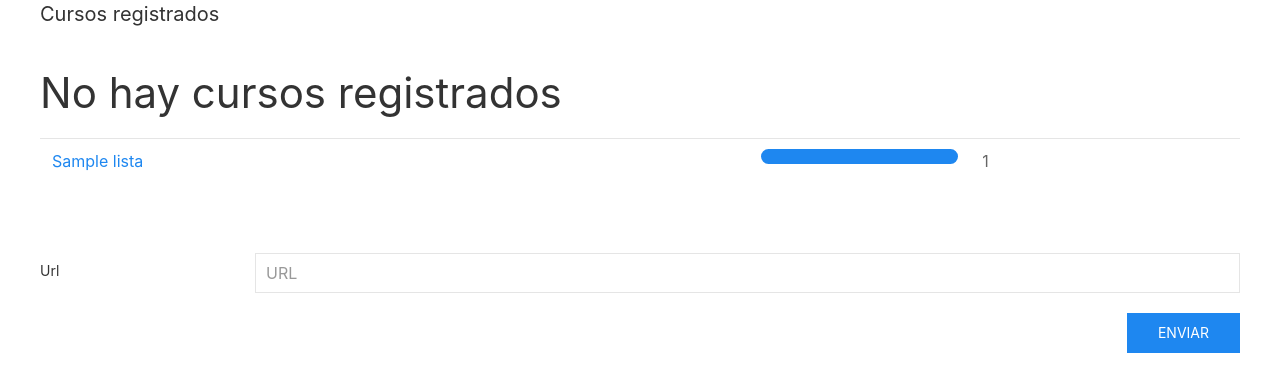
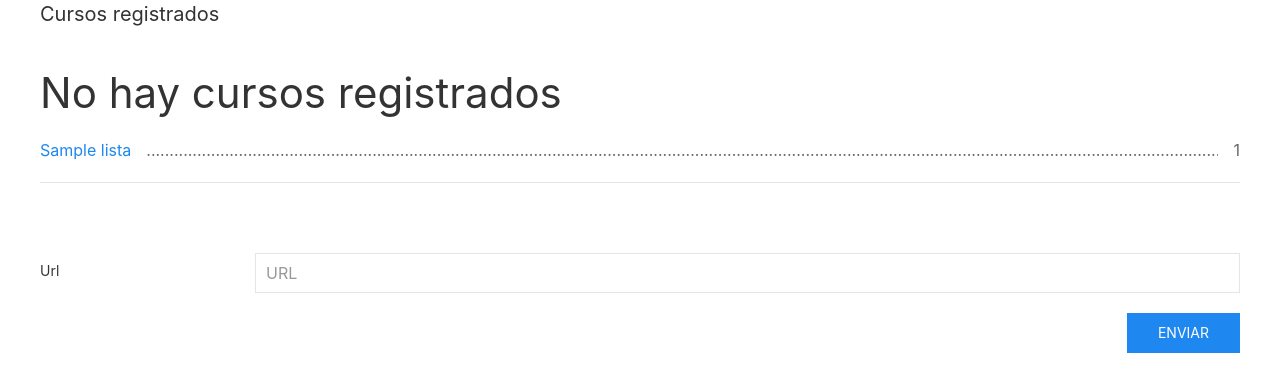
Before and after one commit to gabodl15/eyt, a Django app: page /courses/ in a window 1280 px wide. Shown: the part 80-472 px from the top of the page. Run offline with Django 4.2, Linux system fonts and the light colour scheme; tables that the repository leaves empty hold one stand-in row (values such as "Sample post"); some libraries are stand-ins or nearby versions.

```diff
--- a/courses/views.py
+++ b/courses/views.py
@@ -84,7 +84,7 @@ def video(request, id) -> render:
             lista=video.lista,
             video_number=(video.video_number + 1)
         ).first().id
-    if video.video_number is not 1:
+    if video.video_number != 1:
         previus_video_id = Video.objects.filter(
             lista=video.lista,
             video_number=(video.video_number - 1)
@@ -100,8 +100,13 @@ def update_time_view(request, video_id, new_time) -> JsonResponse:
     # GUARDAMOS EL TIEMPO EN EL QUE EL VIDEO VA
     video = Video.objects.get(id=video_id)
     video.video_current_time = int(float(new_time))
+
+    duration = video.video_time.total_seconds()
+    if (video.video_current_time - duration) < 7:
+        video.lista.current_video = video.video_number
+        video.is_watched = True
+
     video.save()
-    print('ESTOY DENTRO DE LA FUNCION')
     data = {
         'ok': 'ok'
     }
--- a/templates/courses/index.html
+++ b/templates/courses/index.html
@@ -5,20 +5,13 @@
     {% if courses.len is empty %}
         <h1>No hay cursos registrados</h1>
     {% endif %}
-    <table class="uk-table uk-table-small uk-table-divider">
-        <caption></caption>
-        <tbody>
-        {% for course in courses %}
-            <tr>
-              <td class="uk-table-shrink"><a href="{% url 'courses.list' id=course.id %}">{{ course }}</a></td>
-              <td class="uk-table-shrink">
-                  <progress class="uk-progress" value="{{ course.percentage }}" max="100"></progress>
-              </td>
-              <td class="uk-table-shrink">{{ course.num_videos }}</td>
-            </tr>
-        {% endfor %}
-        </tbody>
-    </table>
+    {% for course in courses %}
+        <div class="uk-grid-small" uk-grid>
+            <div class="uk-width-expand"  uk-leader><a href="{% url 'courses.list' id=course.id %}">{{ course }}</a></div>
+            <div>{{ course.num_videos }}</div>
+        </div>
+    {% endfor %}
+    <div class="uk-hr"></div>
     <form class="uk-form-horizontal uk-margin-large">
         <fieldset class="uk-fieldset">
             <div class="uk-margin">
```
Also changed, not shown: templates/courses/list.html (+6 -1 lines).
